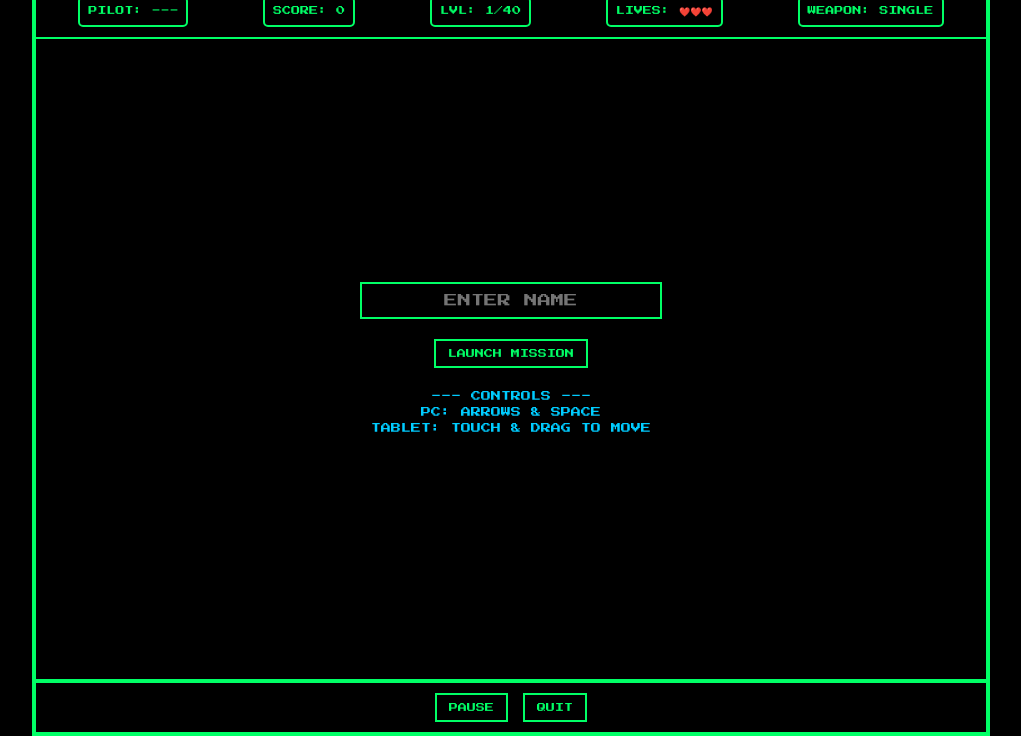
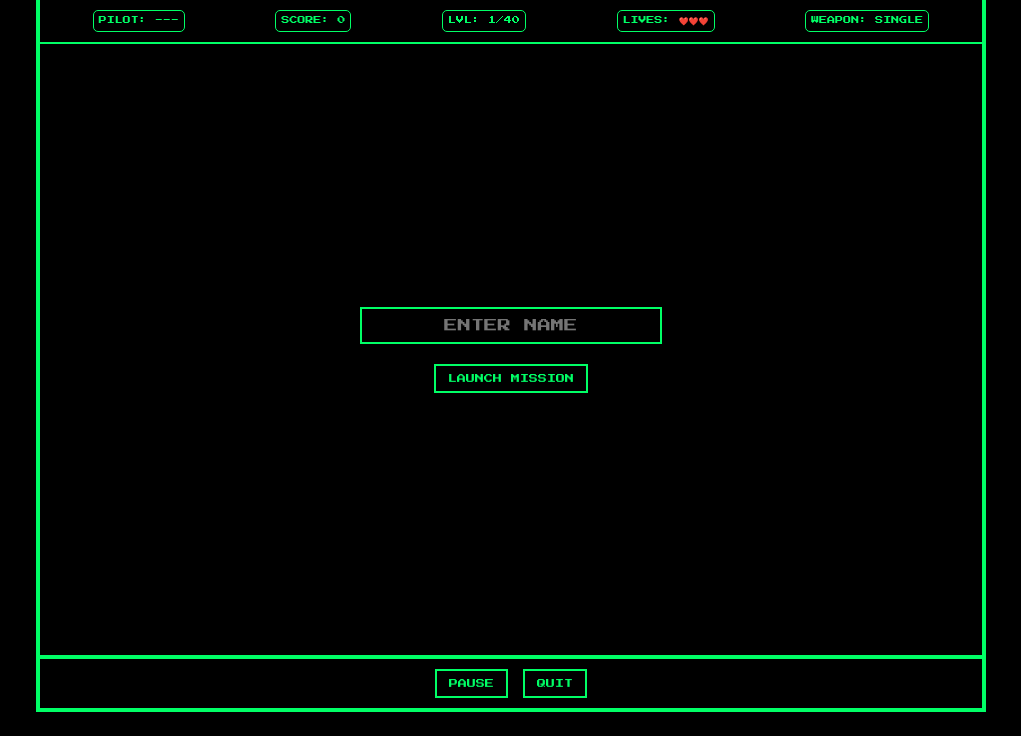
Before and after one commit to Dimitrios-G/Defend_Earth, a plain HTML site: page index.html in a window 1280 px wide. Shown: the part 68-804 px from the top of the page, without its empty margins (129-1150 px from the left). Drawn offline with Linux system fonts and the light colour scheme.

Commit message:
Update index.html

```diff
--- a/index.html
+++ b/index.html
@@ -2,22 +2,100 @@
 <html lang="el">
 <head>
     <meta charset="UTF-8">
-    <title>Earth Defender - Mobile Touch</title>
+    <title>Earth Defender - Fully Responsive</title>
     <style>
         @import url('https://fonts.googleapis.com/css2?family=Press+Start+2P&display=swap');
-        body { margin: 0; background: #000; color: #0f6; font-family: 'Press Start 2P', cursive; display: flex; justify-content: center; align-items: center; height: 100vh; overflow: hidden; touch-action: none; }
-        #frame { width: 950px; height: 850px; border: 4px solid #0f6; position: relative; display: flex; flex-direction: column; background: #000; max-width: 100vw; max-height: 100vh; }
-        .main-title { text-align: center; font-size: 18px; padding: 15px; border-bottom: 2px solid #0f6; }
-        header { display: flex; gap: 10px; padding: 10px; font-size: 9px; justify-content: space-around; border-bottom: 2px solid #0f6; }
-        .stat-item { border: 2px solid #0f6; padding: 8px; border-radius: 5px; }
+
+        /* Προσαρμογή για να φαίνονται όλα σε κάθε οθόνη */
+        body {
+            margin: 0;
+            background: #000;
+            color: #0f6;
+            font-family: 'Press Start 2P', cursive;
+            display: flex;
+            justify-content: center;
+            align-items: center;
+            height: 100vh;
+            overflow: hidden;
+            touch-action: none;
+        }
+
+        #frame {
+            width: 950px;
+            height: 850px;
+            border: 4px solid #0f6;
+            position: relative;
+            display: flex;
+            flex-direction: column;
+            background: #000;
+            /* Αυτό το κομμάτι κάνει το scale για τα tablets */
+            max-width: 95vw;
+            max-height: 95vh;
+            box-sizing: border-box;
+        }
+
+        .main-title { text-align: center; font-size: 18px; padding: 10px; border-bottom: 2px solid #0f6; flex-shrink: 0; }
+
+        header {
+            display: flex;
+            flex-wrap: wrap;
+            gap: 5px;
+            padding: 10px;
+            font-size: 8px;
+            justify-content: space-around;
+            border-bottom: 2px solid #0f6;
+            flex-shrink: 0;
+        }
+
+        .stat-item { border: 1px solid #0f6; padding: 5px; border-radius: 5px; }
         #uiLives { color: #ff0000; }
-        #gamearea { flex: 1; position: relative; overflow: hidden; }
-        canvas { display: block; width: 100%; height: 100%; }
-        footer { display: flex; justify-content: center; gap: 15px; padding: 10px; border-top: 4px solid #0f6; }
-        .btn-retro { background: #000; color: #0f6; border: 2px solid #0f6; padding: 8px 12px; font-family: inherit; font-size: 9px; cursor: pointer; }
-        .overlay { position: absolute; inset: 0; background: rgba(0,0,0,0.95); display: flex; flex-direction: column; justify-content: center; align-items: center; z-index: 100; text-align: center; }
+
+        #gamearea {
+            flex: 1;
+            position: relative;
+            overflow: hidden;
+            background: #000;
+        }
+
+        canvas {
+            display: block;
+            width: 100%;
+            height: 100%;
+            object-fit: contain; /* Διατηρεί τις αναλογίες του παιχνιδιού */
+        }
+
+        footer {
+            display: flex;
+            justify-content: center;
+            gap: 15px;
+            padding: 10px;
+            border-top: 4px solid #0f6;
+            flex-shrink: 0;
+        }
+
+        .btn-retro {
+            background: #000;
+            color: #0f6;
+            border: 2px solid #0f6;
+            padding: 8px 12px;
+            font-family: inherit;
+            font-size: 9px;
+            cursor: pointer;
+        }
+
+        .overlay {
+            position: absolute;
+            inset: 0;
+            background: rgba(0,0,0,0.95);
+            display: flex;
+            flex-direction: column;
+            justify-content: center;
+            align-items: center;
+            z-index: 100;
+            text-align: center;
+        }
+
         input { background: #000; border: 2px solid #0f6; color: #0f6; padding: 10px; text-align: center; font-family: inherit; margin-bottom: 20px; outline: none; }
-        .instructions { font-size: 10px; color: #0cf; margin-top: 20px; line-height: 1.6; }
     </style>
 </head>
 <body>
@@ -37,17 +115,11 @@
         <div id="menu" class="overlay">
             <input type="text" id="nameInput" placeholder="ENTER NAME" maxlength="10">
             <button class="btn-retro" onclick="startGame()">LAUNCH MISSION</button>
-            <div class="instructions">
-                --- CONTROLS ---<br>
-                PC: ARROWS & SPACE<br>
-                TABLET: TOUCH & DRAG TO MOVE
-            </div>
         </div>
         <div id="gameOver" class="overlay" style="display:none">
             <h1 id="endStatus" style="color:#f00">GAME OVER</h1>
             <div id="hsList" style="font-size: 10px; line-height: 1.8; margin-bottom: 20px;"></div>
             <button class="btn-retro" onclick="location.reload()">RESTART</button>
-            <button class="btn-retro" onclick="clearHS()" style="color:#f00; border-color:#f00; margin-top:10px;">CLEAR HIGH SCORES</button>
         </div>
     </div>
 
@@ -72,27 +144,26 @@ let state = {
 
 for(let i=0; i<80; i++) state.stars.push({x: Math.random()*950, y: Math.random()*600, s: Math.random()*3+1});
 
-// Keyboard
+// Controls
 window.onkeydown = e => state.keys[e.code] = true;
 window.onkeyup = e => state.keys[e.code] = false;
 
-// Touch Handling
-function handleTouch(e) {
+function updateTouch(e) {
     if(!state.active || isPaused) return;
-    e.preventDefault();
-    isTouching = true;
     const rect = canvas.getBoundingClientRect();
     const touch = e.touches[0];
+    // Υπολογισμός θέσης με βάση το scaling του canvas
     const scaleX = canvas.width / rect.width;
     const scaleY = canvas.height / rect.height;
     state.player.x = (touch.clientX - rect.left) * scaleX - 20;
     state.player.y = (touch.clientY - rect.top) * scaleY - 30;
 }
 
-canvas.addEventListener('touchstart', handleTouch, {passive: false});
-canvas.addEventListener('touchmove', handleTouch, {passive: false});
-canvas.addEventListener('touchend', () => isTouching = false, {passive: false});
+canvas.addEventListener('touchstart', (e) => { e.preventDefault(); isTouching = true; updateTouch(e); }, {passive: false});
+canvas.addEventListener('touchmove', (e) => { e.preventDefault(); updateTouch(e); }, {passive: false});
+canvas.addEventListener('touchend', () => { isTouching = false; }, {passive: false});
 
+// Sounds
 function playShootSound() {
     const osc = audioCtx.createOscillator(); const gain = audioCtx.createGain();
     osc.type = 'triangle'; osc.frequency.setValueAtTime(400, audioCtx.currentTime);
@@ -172,13 +243,11 @@ function update() {
         return;
     }
 
-    // Keyboard Movement
     if(state.keys['ArrowLeft'] && state.player.x > 0) state.player.x -= 7;
     if(state.keys['ArrowRight'] && state.player.x < 910) state.player.x += 7;
     if(state.keys['ArrowUp'] && state.player.y > 0) state.player.y -= 7;
     if(state.keys['ArrowDown'] && state.player.y < 540) state.player.y += 7;
 
-    // Auto-fire if Touching or Space
     if((state.keys['Space'] || isTouching) && Date.now() - (state.lastFire || 0) > 180) {
         fire(); state.lastFire = Date.now();
     }
```
